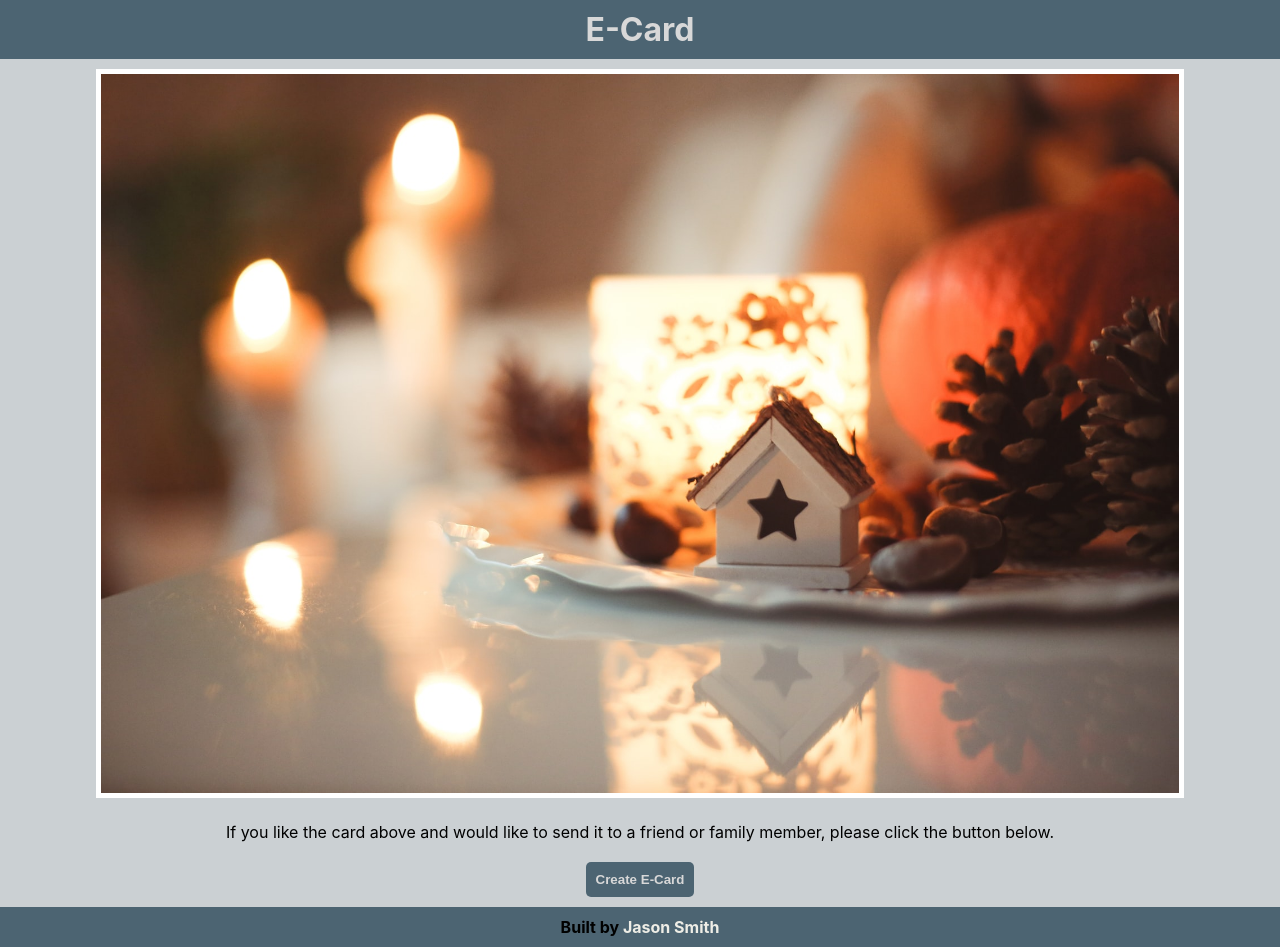
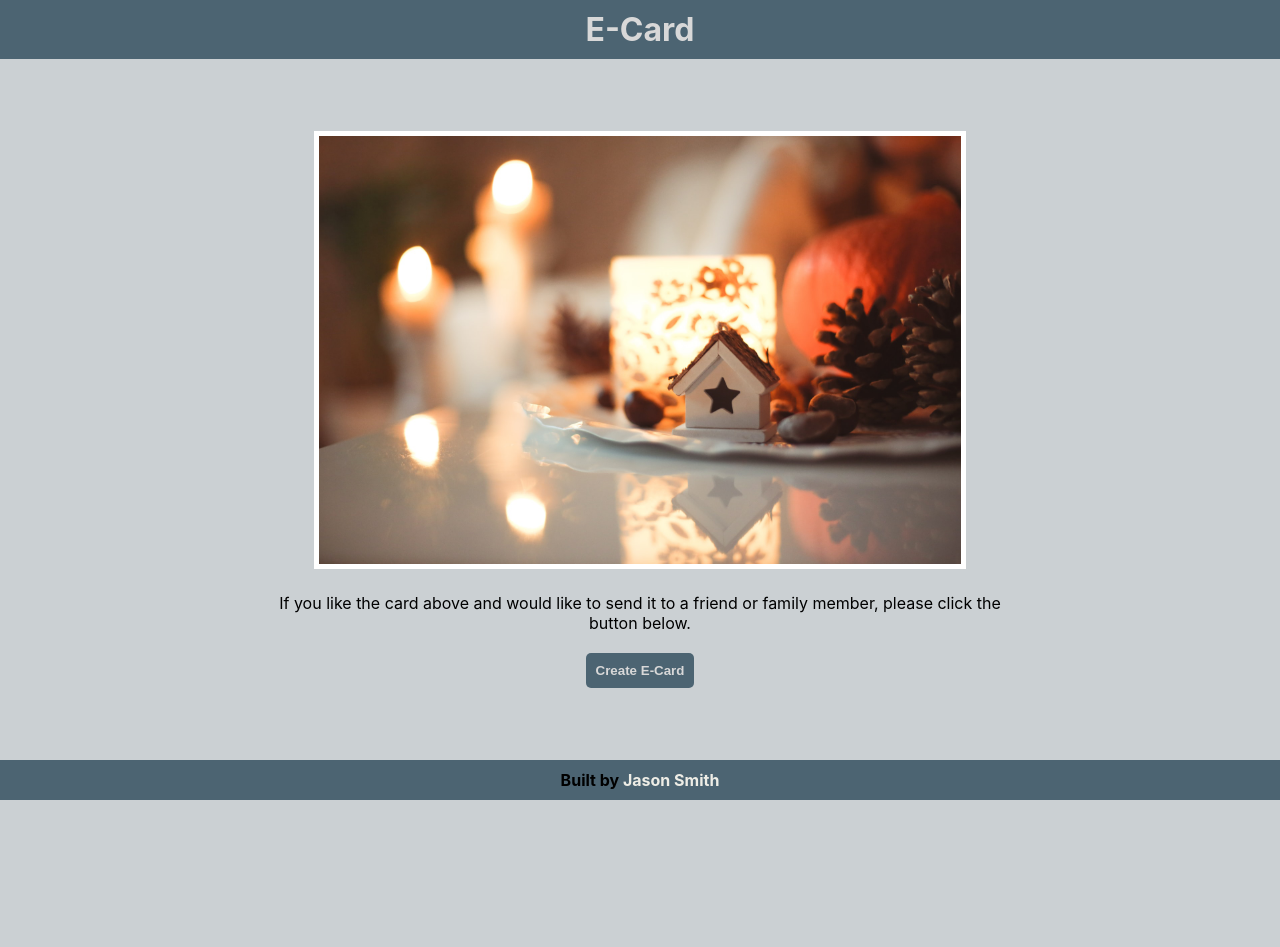
Before and after one commit to SmiJa/ecard, a React (Create React App) app: page / in a window 1280 px wide. After the commit the page ends 800 px from the top, so only its background shows below. Built offline with nearby package versions, Linux system fonts and the light colour scheme.

Commit message:
feat(styling): add break point

```diff
--- a/src/App.css
+++ b/src/App.css
@@ -47,6 +47,12 @@ footer a{
   display: flex;
   justify-content: center;
   margin: auto;
+}
+
+@media screen and (min-width: 768px) {
+  #content-wrap {
+    width: 768px;
+  }
 }
 
 #LandingPage,
@@ -128,7 +134,6 @@ footer a{
   display: flex;
   flex-direction: column;
   align-items: flex-start;
-  /* justify-content: center; */
   margin: 10px auto 10px;
 }
 
```
